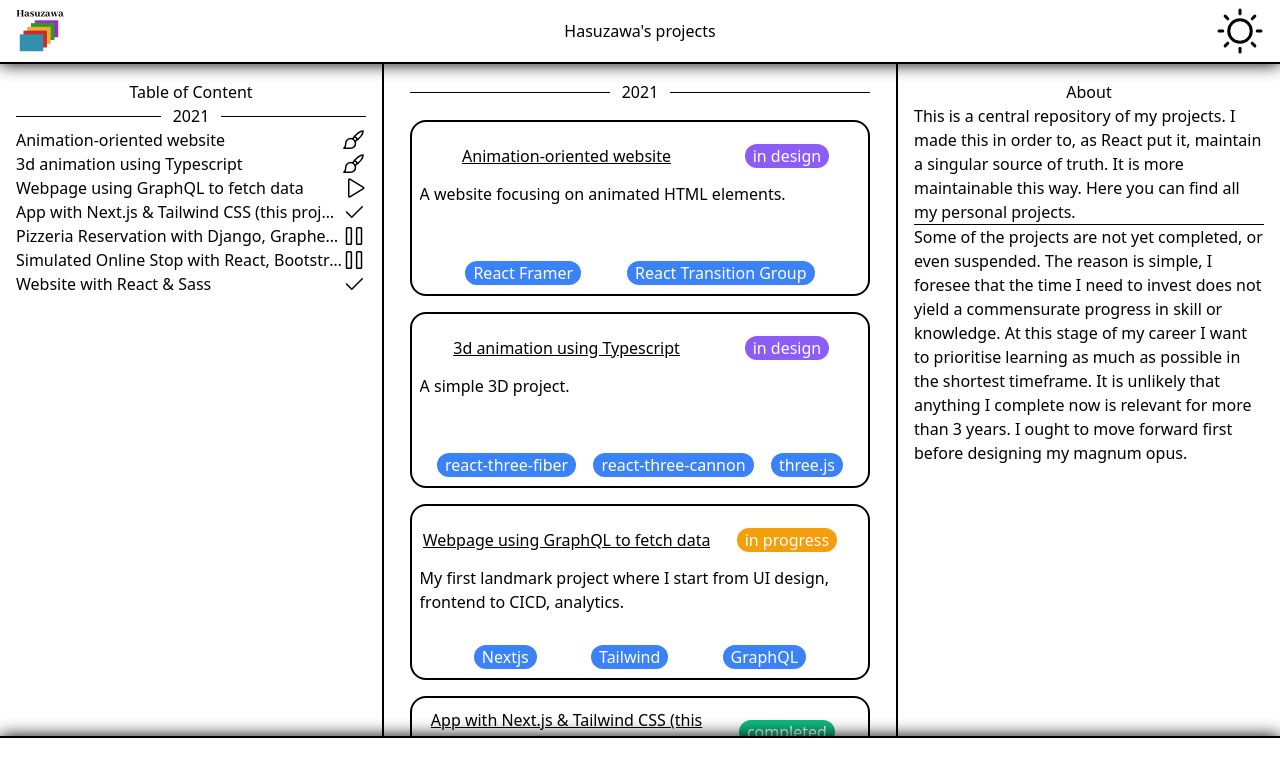
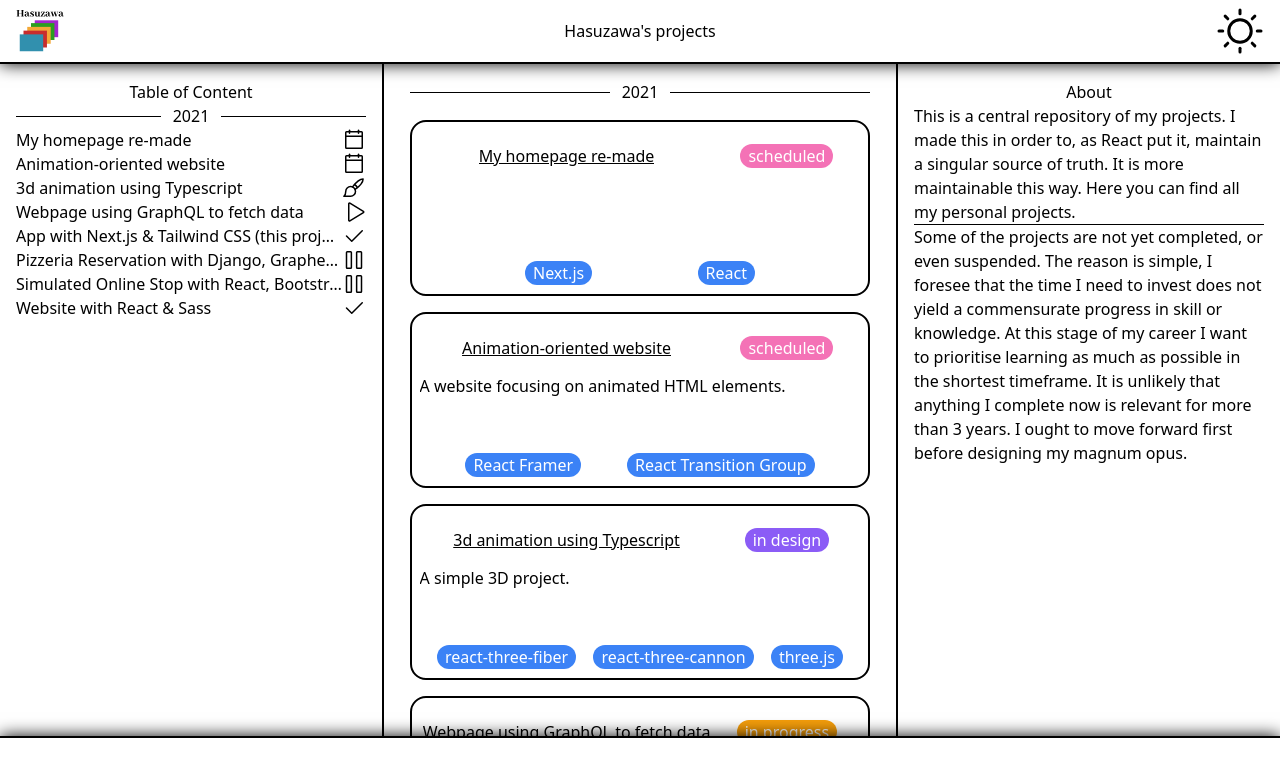
Before and after one commit to Hasuzawa/central_repository, a Next.js app: page / in a window 1280 px wide. Shown: the top 776 px of the page. Built offline with nearby package versions, Linux system fonts and the light colour scheme.

Commit message:
updated project status, new status

```diff
--- a/components/Project/Project.tsx
+++ b/components/Project/Project.tsx
@@ -1,11 +1,11 @@
-import Status from "~/components/Project/Status";
+import Status, { projectStatus } from "~/components/Project/Status";
 import { StringToTags } from "~/components/Tag";
 import { useRouter, NextRouter } from "next/router";
 
 type ProjectProps = {
     readonly projectName: string;
     readonly heading: string;
-    readonly status: "completed" | "in progress" | "on hiatus" | "in design";
+    readonly status: projectStatus;
     readonly short_description: string;
     readonly stringArray: string[];
     readonly HTML_id?: string;
--- a/components/Project/Status.tsx
+++ b/components/Project/Status.tsx
@@ -1,11 +1,12 @@
 import React from "react";
 
+type projectStatus = "scheduled" | "in design" | "on hiatus" | "in progress" | "completed";
 
-type status = "completed" | "in progress" | "on hiatus" | "in design";
 type statusProps = {
-    readonly status: status;
+    readonly status: projectStatus;
     readonly className?: string;
 }
+
 const Status = ({status, className}: statusProps): JSX.Element => {
 
     let commonProps = className ? className : "";
@@ -15,6 +16,7 @@ const Status = ({status, className}: statusProps): JSX.Element => {
         case "in progress": bgColor = "bg-yellow-500"; break;
         case "on hiatus": bgColor = "bg-red-500"; break;
         case "in design": bgColor = "bg-purple-500"; break;
+        case "scheduled": bgColor = "bg-pink-400"; break;
     }
 
     return (
@@ -22,5 +24,5 @@ const Status = ({status, className}: statusProps): JSX.Element => {
     );
 }
 
-export type { status };
+export type { projectStatus };
 export default Status
--- a/components/TableOfContent/Entry.tsx
+++ b/components/TableOfContent/Entry.tsx
@@ -1,6 +1,6 @@
-import { PaintBrush, Play, Pause, Check } from "phosphor-react";
+import { PaintBrush, Play, Pause, Check, CalendarBlank } from "phosphor-react";
 import { Project } from "~/public/staticData/projects";
-import { status } from "~/components/Project/Status";
+import { projectStatus } from "~/components/Project/Status";
 
 interface EntryProps{
     project: Project;
@@ -15,15 +15,16 @@ const Entry = ({project}: EntryProps) => {
     const heading = project.heading;
 
 
-    function getIcon(status: status){
+    function getIcon(status: projectStatus){
         const size = 24;
         const commonProps = {size: size, className: "flex-grow-0 flex-shrink-0"};
 
         switch (status){
-            case "in design": return <PaintBrush {...commonProps} />
-            case "on hiatus": return <Pause {...commonProps} />
-            case "in progress": return <Play {...commonProps} />
-            case "completed": return <Check {...commonProps} />
+            case "in design": return <PaintBrush {...commonProps} />;
+            case "on hiatus": return <Pause {...commonProps} />;
+            case "in progress": return <Play {...commonProps} />;
+            case "completed": return <Check {...commonProps} />;
+            case "scheduled": return <CalendarBlank {...commonProps} />;
         }
     }
 
--- a/public/staticData/projects.tsx
+++ b/public/staticData/projects.tsx
@@ -1,9 +1,11 @@
+import { projectStatus } from "~/components/Project/Status";
+
 interface Project{
     projectName: string;    //used for page generation, will be visible in the URL in generated page, use hyphen in place of space.
     HTML_id: string;        //used as HTML id and referenced when scrolling
     heading: string;        //the title in feed form
     year: string;           //the year the project has started
-    status: "completed" | "in progress" | "on hiatus" | "in design";    //the current status of the project
+    status: projectStatus;    //the current status of the project
     short_description: string;      //displayed in feed form
     stringArray: string[];          //some tags to indicate what the project uses or is about in feed form
 
@@ -15,12 +17,27 @@ interface Project{
 
 const projects: Project[] = [
     {
+        projectName: "project-7",
+        HTML_id: "project-7",
+        heading: "My homepage re-made",
+        year: "2021",
+
+        status: "scheduled",
+        short_description: "",
+        stringArray: ["Next.js", "React"],
+
+        logoArray: [],
+        link: "",
+        long_description: `My first website and homepage is too mediocre. I make a new website from ground up
+            befitting a professional developer.`
+    },
+    {
         projectName: "project-6",
         HTML_id: "project-6",
         heading: "Animation-oriented website",
         year: "2021",
 
-        status: "in design",
+        status: "scheduled",
         short_description: "A website focusing on animated HTML elements.",
         stringArray: ["React Framer", "React Transition Group"],
 
@@ -53,7 +70,7 @@ const projects: Project[] = [
 
         status: "in progress",
         short_description: "My first landmark project where I start from UI design, frontend to CICD, analytics.",
-        stringArray: ["Nextjs", "Tailwind", "GraphQL"],
+        stringArray: ["Next.js", "Tailwind", "GraphQL"],
 
         logoArray: ["Nextjs", "Typescript"],
         link: "",
```
